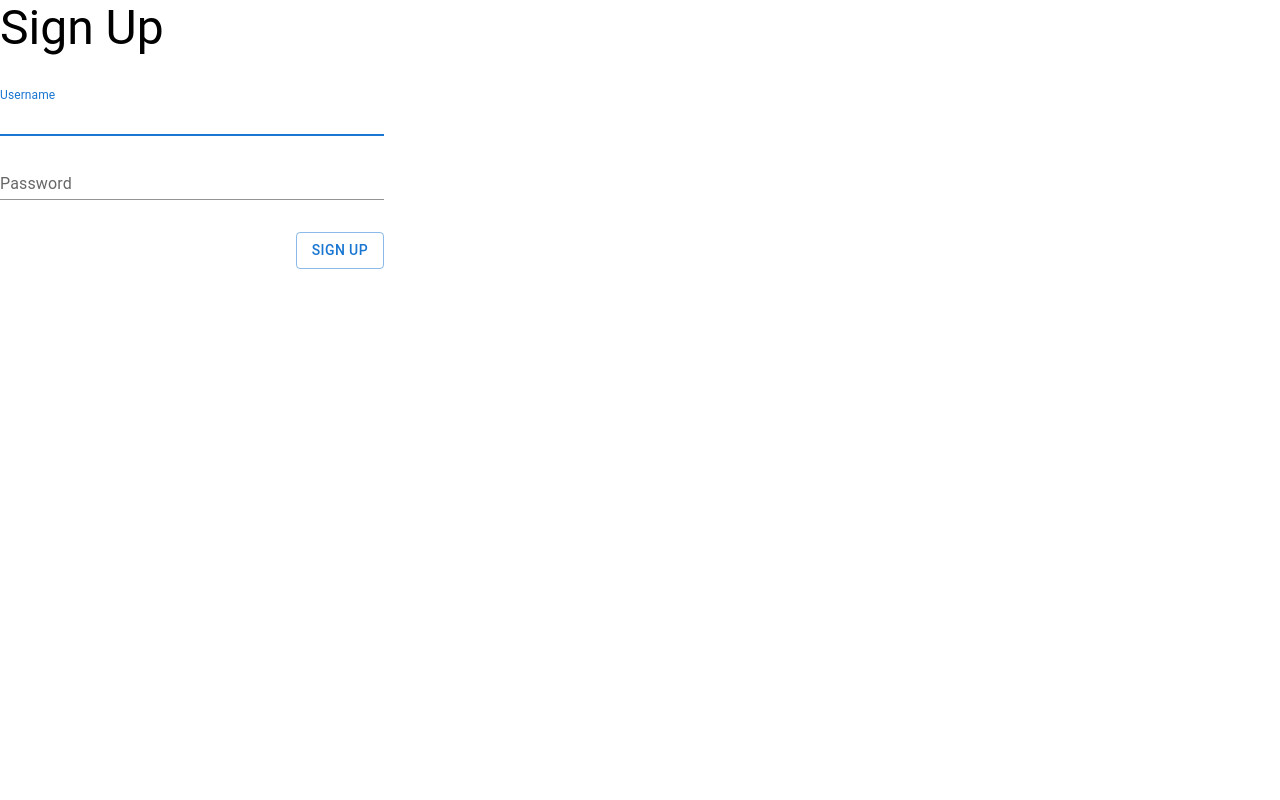
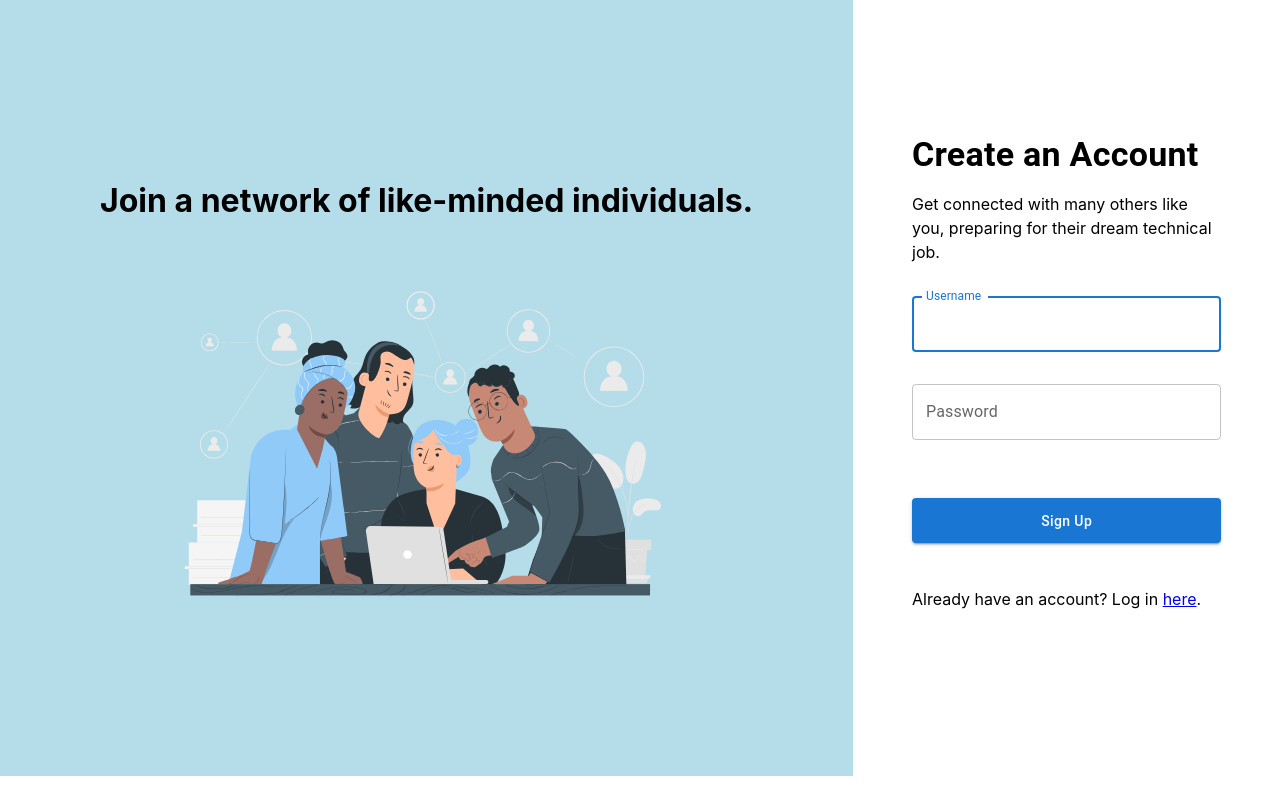
Before and after one commit to CS3219-AY2223S1/cs3219-project-ay2223s1-g39, a React (Create React App) app in the folder frontend/: page /signup in a window 1280 px wide. Built offline with nearby package versions, Linux system fonts and the light colour scheme; no server answers.

Commit message:
Complete first draft for signup page

```diff
--- a/frontend/src/components/LoginPage.js
+++ b/frontend/src/components/LoginPage.js
@@ -18,7 +18,7 @@ import loginPageImage from '../assets/loginPageImage.svg';
 const useStyles = createUseStyles({
   leftPortion: {
     textAlign: "center",
-    padding: "40px 0px",
+    padding: "45px 0px",
     margin: "auto",
     backgroundColor: "#b5dce9"
   },
@@ -48,7 +48,7 @@ const useStyles = createUseStyles({
     display: "flex"
   },
   loginContainerButton: {
-    height: "50px",
+    height: "45px",
     margin: "10px 0px",
     textTransform: "Capitalize"
   }
@@ -102,7 +102,7 @@ const LoginPage = () => {
   };
 
   return (
-    <Grid container width={"100%"} height={"100%"}>
+    <Grid container>
       <Grid item xs={8}>
         <div className={classes.leftPortion}>
           <h1 className={classes.quote}>Built for Coders, by coders.</h1>
--- a/frontend/src/components/SignupPage.js
+++ b/frontend/src/components/SignupPage.js
@@ -7,13 +7,55 @@ import {
     DialogContentText,
     DialogTitle,
     TextField,
-    Typography
+    Typography,
+    Grid
 } from "@mui/material";
 import {useState} from "react";
 import axios from "axios";
 import {URL_USER_SVC} from "../configs";
 import {STATUS_CODE_CONFLICT, STATUS_CODE_CREATED} from "../constants";
 import {Link} from "react-router-dom";
+import { createUseStyles } from 'react-jss';
+import signupPageImage from '../assets/signupPageImage.svg';
+
+const useStyles = createUseStyles({
+  leftPortion: {
+    textAlign: "center",
+    margin: "auto",
+    backgroundColor: "#b5dce9",
+    padding: "160px 0px"
+  },
+  quote: {
+    marginBottom: "50px",
+    colour: "#a9a9a9",
+  },
+  signupPageImage:{
+    maxWidth: "60%"
+  },
+  rightPortion: {
+    justifyContent: "center",
+    display: "flex",
+    alignItems: "center",
+    height: "100%",
+  },
+  signupContainer: {
+    display: "flex",
+    width: "100%",
+    margin: "20px auto",
+    padding: "50px 20px",
+    justifyContent: "center",
+    alignContent: "center"
+  },
+  signupPromptContainer: {
+    justifyContent: "center",
+    display: "flex"
+  },
+  signupButton: {
+    height: "45px",
+    margin: "10px 0px",
+    textTransform: "Capitalize"
+  }
+})
 
 function SignupPage() {
     const [username, setUsername] = useState("")
@@ -22,6 +64,7 @@ function SignupPage() {
     const [dialogTitle, setDialogTitle] = useState("")
     const [dialogMsg, setDialogMsg] = useState("")
     const [isSignupSuccess, setIsSignupSuccess] = useState(false)
+    const classes = useStyles();
 
     const handleSignup = async () => {
         setIsSignupSuccess(false)
@@ -54,28 +97,45 @@ function SignupPage() {
     }
 
     return (
-        <Box display={"flex"} flexDirection={"column"} width={"30%"}>
-            <Typography variant={"h3"} marginBottom={"2rem"}>Sign Up</Typography>
+      <Grid container width={"100%"} height={"100%"}>
+        <Grid item xs={8}>
+          <div className={classes.leftPortion}>
+            <h1 className={classes.quote}>Join a network of like-minded individuals.</h1>
+            <img src={signupPageImage} className={classes.signupPageImage}/>
+          </div>
+        </Grid>
+        <Grid item xs={4}>
+        <div className={classes.rightPortion}>
+        <div className={classes.signupContainer}>
+          <div className={classes.signupPromptContainer}></div>
+              <Box display={"flex"} flexDirection={"column"} sx={{width: "80%"}}>
+                  <Typography variant={"h4"}>
+                    <strong>Create an Account</strong>
+                  </Typography>
+                  <Typography variant={"p"} marginBottom={"1rem"} lineHeight={"1.5rem"}>
+                    <p>Get connected with many others like you, preparing for their dream technical job. </p>
+                  </Typography>
                   <TextField
                       label="Username"
-                variant="standard"
+                      variant="outlined"
                       value={username}
                       onChange={(e) => setUsername(e.target.value)}
-                sx={{marginBottom: "1rem"}}
+                      sx={{marginBottom: "2rem"}}
                       autoFocus
                   />
                   <TextField
                       label="Password"
-                variant="standard"
+                      variant="outlined"
                       type="password"
                       value={password}
                       onChange={(e) => setPassword(e.target.value)}
-                sx={{marginBottom: "2rem"}}
+                      sx={{marginBottom: "3rem"}}
                   />
-            <Box display={"flex"} flexDirection={"row"} justifyContent={"flex-end"}>
-                <Button variant={"outlined"} onClick={handleSignup}>Sign up</Button>
-            </Box>
-
+                  <Button className={classes.signupButton} variant={"contained"} onClick={handleSignup}>Sign up</Button>
+                  <br />
+                  <Typography variant={"p"} marginBottom={"1rem"}>
+                    <p>Already have an account? Log in <Link to="/login">here</Link>.</p>
+                  </Typography>
                   <Dialog
                       open={isDialogOpen}
                       onClose={closeDialog}
@@ -92,6 +152,10 @@ function SignupPage() {
                       </DialogActions>
                   </Dialog>
               </Box>
+              </div>
+        </div>
+      </Grid>
+    </Grid>
     )
 }
 
```
Also changed, not shown: frontend/src/assets/signupPageImage.svg (added). Lines whose indentation alone changed are shown as unchanged.
